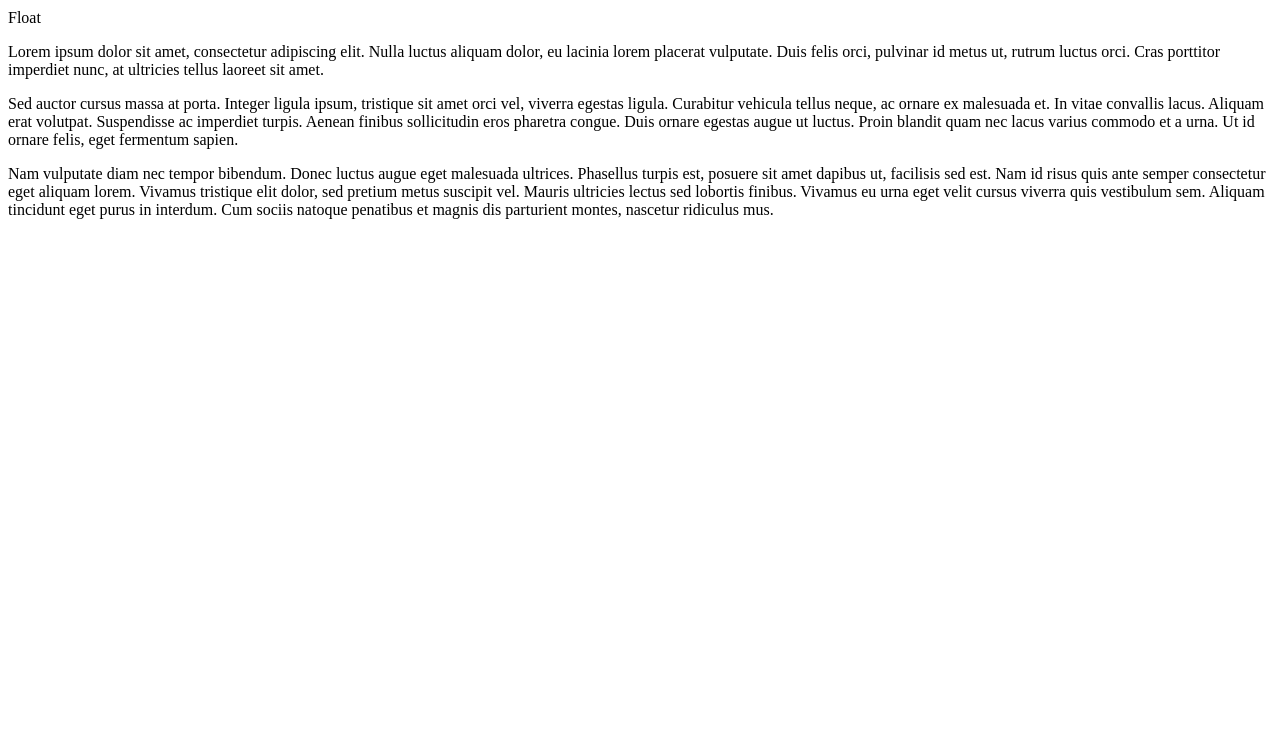
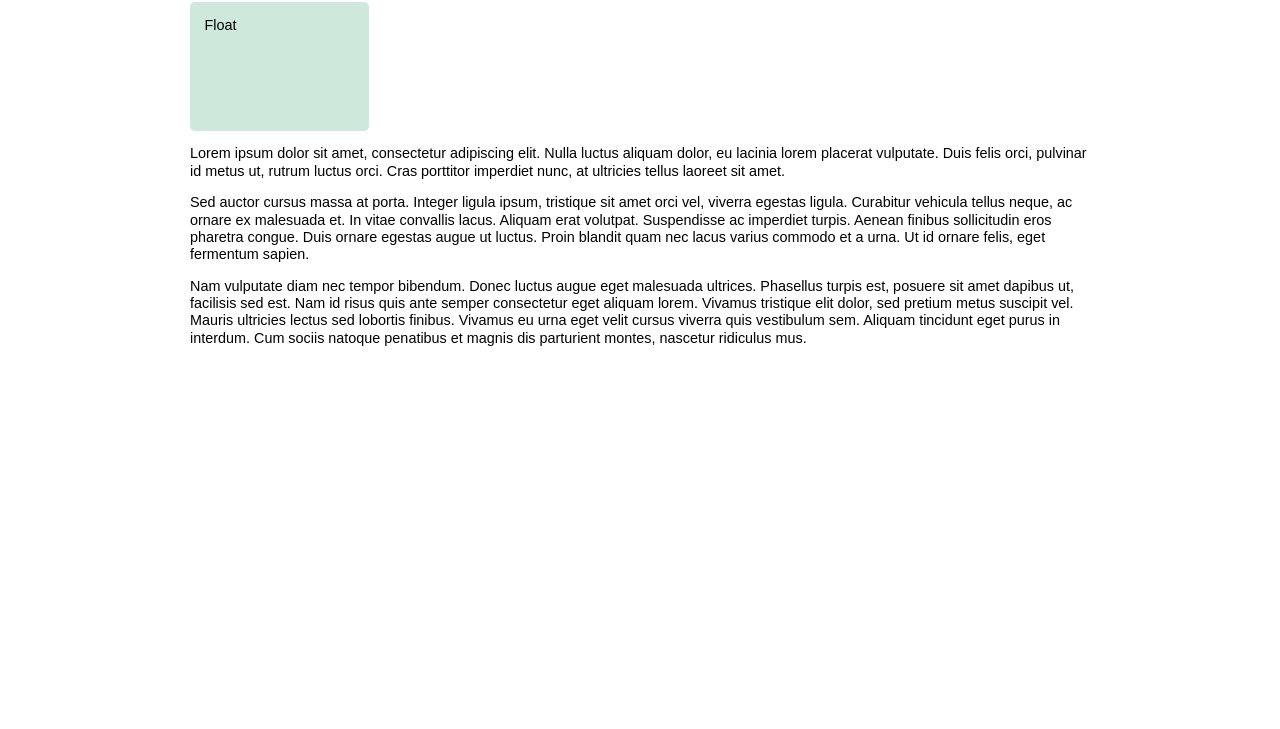
Before and after one commit to Gitthuma/a-simple-float-example, a plain HTML site: page index.html in a window 1280 px wide. Shown: the part 71-800 px from the top of the page. Drawn offline with Linux system fonts and the light colour scheme.

Commit message:
Added style.css with A Simple Float Example starter code and linked it to index.html

```diff
--- /dev/null
+++ b/css/style.css
@@ -0,0 +1,14 @@
+body {
+  width: 90%;
+  max-width: 900px;
+  margin: 0 auto;
+  font: 0.9em/1.2 Arial, Helvetica, sans-serif;
+}
+
+.box {
+  width: 150px;
+  height: 100px;
+  border-radius: 5px;
+  background-color: rgb(207, 232, 220);
+  padding: 1em;
+}
--- a/index.html
+++ b/index.html
@@ -5,6 +5,7 @@
     <meta http-equiv="X-UA-Compatible" content="IE=edge">
     <meta name="viewport" content="width=device-width, initial-scale=1.0">
     <title>A Simple Float Example</title>
+    <link rel="stylesheet" href="css/style.css">
 </head>
 <body>
     <h1>Simple Float Example</h1>
```
